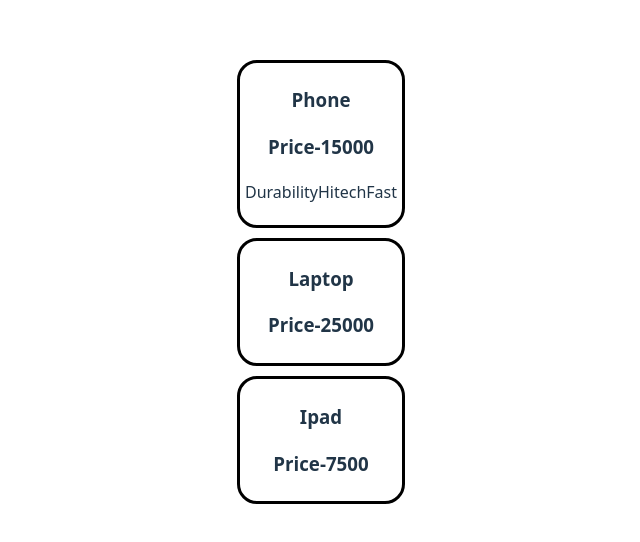
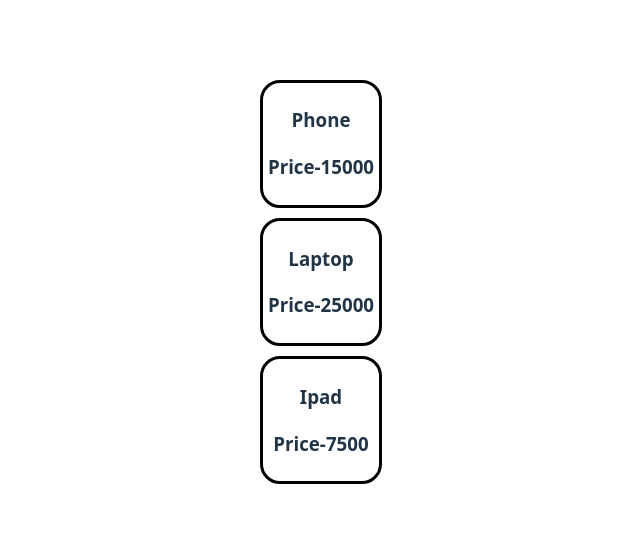
Before and after one commit to adityakankal2004/react-app, a React (Vite) app: page / in a window 1280 px wide. Shown: the part 118-660 px from the top of the page, without its empty margins (319-959 px from the left). Built offline with nearby package versions, Linux system fonts and the light colour scheme.

Commit message:
New Commit

```diff
--- a/src/Product.jsx
+++ b/src/Product.jsx
@@ -8,9 +8,9 @@
             <h3>Price-{price/2}</h3>
             <p>{features}</p>
             <p>
-                {features.map((feature) => {
+                {features.map((feature) => (
                     <li>{feature}</li>
-                })}</p>
+                ))}</p>
         </div>
     );
 }
--- a/src/ProductTab.jsx
+++ b/src/ProductTab.jsx
@@ -5,7 +5,7 @@
     let options2 = {a:"Hi-tech",b:"durable",c:"fast"};
     return (
         <>
-            <Product title="Phone" price={30000} features={options} features2={options2}/>
+            <Product title="Phone" price={30000}/>
             <Product title="Laptop" price={50000}/>
             <Product title="Ipad" price={15000}/>
         </>
```
